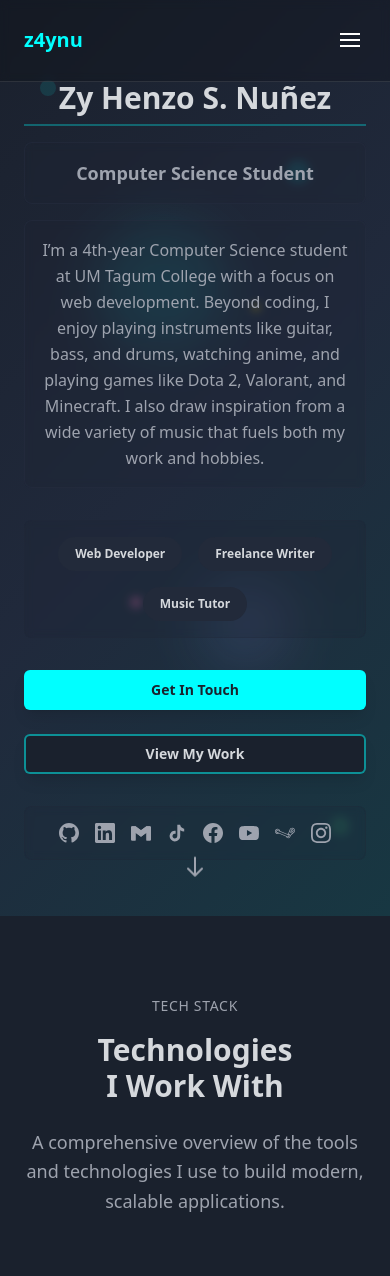
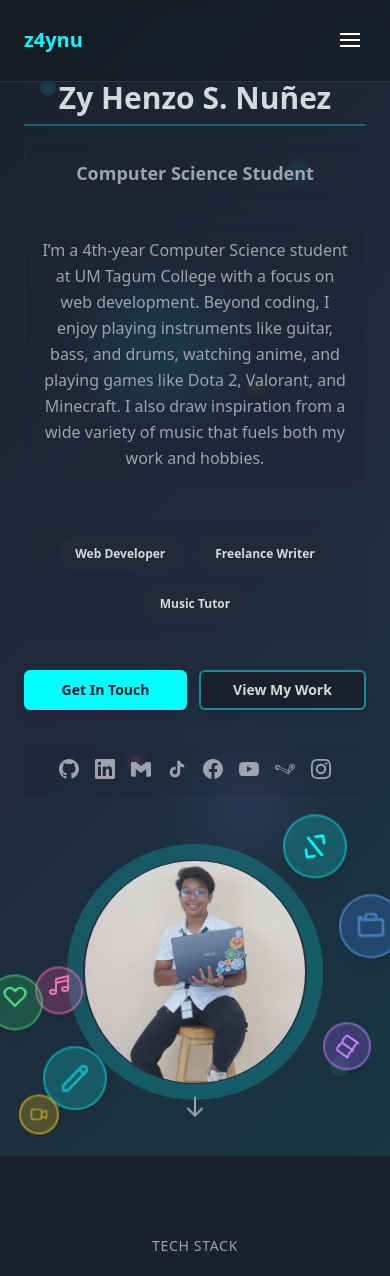
Before and after one commit to z4ynu/z4ynu-online-portfolio, a React (Vite) app: page / in a window 390 px wide. Shown: the top 1276 px of the page. Built offline with nearby package versions, Linux system fonts and the light colour scheme.

Commit message:
made buttons in hero section mobile view in single row layout and added image

```diff
--- a/src/components/Hero.jsx
+++ b/src/components/Hero.jsx
@@ -125,17 +125,17 @@ const Hero = () => {
               </div>
             </div>
 
-            <div className="flex flex-col sm:flex-row gap-6 justify-center">
+            <div className="flex flex-row gap-3 sm:gap-6 justify-center">
               <Button
                 onClick={() => scrollToSection("contact")}
-                className="text-lg px-8 py-4 font-semibold bg-primary hover:bg-primary/90 shadow-lg hover:shadow-xl active:shadow-md active:translate-y-1 transition-all duration-200 w-full sm:w-auto transform hover:scale-105"
+                className="text-base sm:text-lg px-4 sm:px-8 py-3 sm:py-4 font-semibold bg-primary hover:bg-primary/90 shadow-lg hover:shadow-xl active:shadow-md active:translate-y-1 transition-all duration-200 transform hover:scale-105 flex-1 sm:flex-none"
               >
                 Get In Touch
               </Button>
               <Button
                 variant="outline"
                 onClick={() => scrollToSection("projects")}
-                className="text-lg px-8 py-4 font-semibold border-2 border-primary/50 hover:border-primary hover:bg-primary/10 hover:text-white shadow-lg hover:shadow-xl active:shadow-md active:translate-y-1 transition-all duration-200 w-full sm:w-auto transform hover:scale-105"
+                className="text-base sm:text-lg px-4 sm:px-8 py-3 sm:py-4 font-semibold border-2 border-primary/50 hover:border-primary hover:bg-primary/10 hover:text-white shadow-lg hover:shadow-xl active:shadow-md active:translate-y-1 transition-all duration-200 transform hover:scale-105 flex-1 sm:flex-none"
               >
                 View My Work
               </Button>
@@ -285,16 +285,16 @@ const Hero = () => {
 
           {/* Right Column */}
           <div
-            className={`hidden lg:flex items-center justify-center transition-all duration-1000 ease-out delay-400 ${
+            className={`flex items-center justify-center transition-all duration-1000 ease-out delay-400 ${
               isVisible
                 ? "opacity-100 translate-y-0"
                 : "opacity-0 translate-y-8"
             }`}
           >
             <div className="relative">
-              <div className="w-[432px] h-[432px] rounded-full bg-gradient-to-br from-primary/20 to-accent/20 flex items-center justify-center">
-                <div className="w-96 h-96 rounded-full bg-card border border-border flex items-center justify-center">
-                  <div className="w-96 h-96 rounded-full bg-card border border-border flex items-center justify-center overflow-hidden">
+              <div className="w-64 h-64 sm:w-80 sm:h-80 lg:w-[432px] lg:h-[432px] rounded-full bg-gradient-to-br from-primary/20 to-accent/20 flex items-center justify-center mx-auto">
+                <div className="w-56 h-56 sm:w-72 sm:h-72 lg:w-96 lg:h-96 rounded-full bg-card border border-border flex items-center justify-center">
+                  <div className="w-56 h-56 sm:w-72 sm:h-72 lg:w-96 lg:h-96 rounded-full bg-card border border-border flex items-center justify-center overflow-hidden">
                     <img
                       src="/images/zaynu.jpg"
                       alt="Zy Henzo S. Nuñez"
@@ -304,9 +304,9 @@ const Hero = () => {
                 </div>
               </div>
               {/* Floating elements */}
-              <div className="absolute -top-8 -right-8 w-24 h-24 rounded-full bg-primary/20 border-2 border-primary/40 flex items-center justify-center shadow-xl animate-float hover:scale-110 transition-transform duration-300">
+              <div className="absolute -top-6 -right-6 sm:-top-8 sm:-right-8 w-16 h-16 sm:w-20 sm:h-20 lg:w-24 lg:h-24 rounded-full bg-primary/20 border-2 border-primary/40 flex items-center justify-center shadow-xl animate-float hover:scale-110 transition-transform duration-300">
                 <svg
-                  className="w-12 h-12 text-primary animate-spin-slow"
+                  className="w-8 h-8 sm:w-10 sm:h-10 lg:w-12 lg:h-12 text-primary animate-spin-slow"
                   fill="none"
                   stroke="currentColor"
                   viewBox="0 0 24 24"
@@ -319,9 +319,9 @@ const Hero = () => {
                   />
                 </svg>
               </div>
-              <div className="absolute -bottom-8 -left-8 w-20 h-20 rounded-full bg-accent/20 border-2 border-accent/40 flex items-center justify-center shadow-xl animate-float-delayed hover:scale-110 transition-transform duration-300">
+              <div className="absolute -bottom-6 -left-6 sm:-bottom-8 sm:-left-8 w-16 h-16 sm:w-20 sm:h-20 rounded-full bg-accent/20 border-2 border-accent/40 flex items-center justify-center shadow-xl animate-float-delayed hover:scale-110 transition-transform duration-300">
                 <svg
-                  className="w-10 h-10 text-accent animate-pulse"
+                  className="w-8 h-8 sm:w-10 sm:h-10 text-accent animate-pulse"
                   fill="none"
                   stroke="currentColor"
                   viewBox="0 0 24 24"
@@ -334,9 +334,9 @@ const Hero = () => {
                   />
                 </svg>
               </div>
-              <div className="absolute top-1/2 -left-12 w-18 h-18 rounded-full bg-pink-500/25 border-2 border-pink-400/50 flex items-center justify-center shadow-xl animate-float hover:scale-110 transition-transform duration-300">
+              <div className="absolute top-1/2 -left-8 sm:-left-12 w-12 h-12 sm:w-16 sm:h-16 lg:w-18 lg:h-18 rounded-full bg-pink-500/25 border-2 border-pink-400/50 flex items-center justify-center shadow-xl animate-float hover:scale-110 transition-transform duration-300">
                 <svg
-                  className="w-9 h-9 text-pink-400 animate-bounce"
+                  className="w-6 h-6 sm:w-8 sm:h-8 lg:w-9 lg:h-9 text-pink-400 animate-bounce"
                   fill="none"
                   stroke="currentColor"
                   viewBox="0 0 24 24"
```
